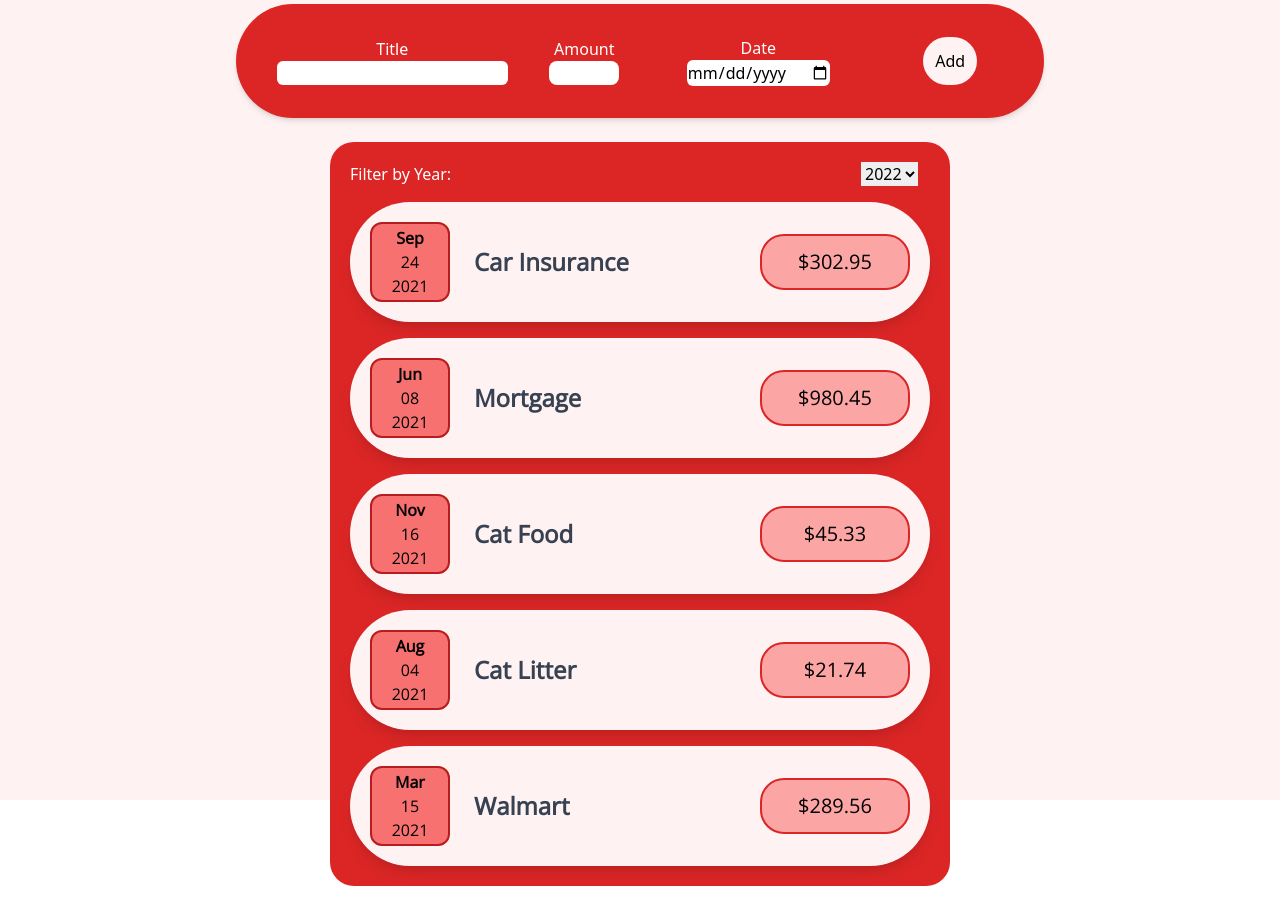
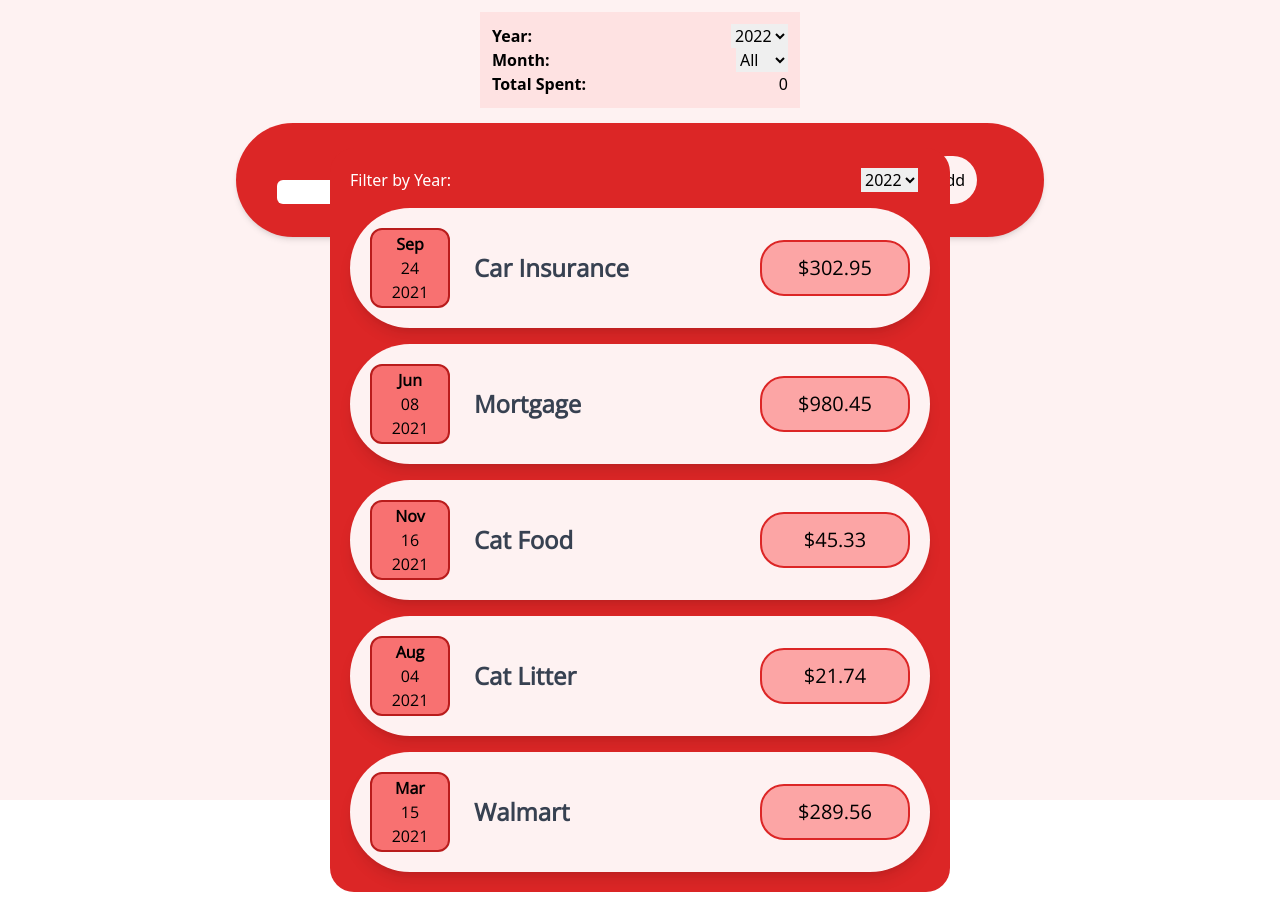
Before and after one commit to 90sPixelDev/react-expanse-tracker, a React (Create React App) app: page / in a window 1280 px wide. Built offline with nearby package versions, Linux system fonts and the light colour scheme.

Commit message:
working spend total filter by year also added nice shadow box to hovered expense only on bigger screens

```diff
--- a/src/App.js
+++ b/src/App.js
@@ -3,6 +3,7 @@ import './tailwind.css';
 import Expenses from './components/Expenses/Expenses';
 import HomeBody from './components/UI/HomeBody';
 import NewExpense from './components/NewExpense/NewExpense';
+import Stats from './components/stats/Stats';
 
 const App = () => {
 	const initExpenses = [
@@ -42,19 +43,14 @@ const App = () => {
 
 	const addExpenseHandler = (createdExpense) => {
 		console.log(createdExpense);
-		// const newExpense = {
-		// 	id: createdExpense.id,
-		// 	title: createdExpense.enteredTitle,
-		// 	amt: createdExpense.enteredAmt,
-		// 	date: createdExpense.enteredDate,
-		// };
 		setExpenses((prevState) => {
-			return [...prevState, createdExpense];
+			return [createdExpense, ...prevState];
 		});
 	};
 
 	return (
 		<HomeBody>
+			<Stats data={expenses}></Stats>
 			<NewExpense onAddExpense={addExpenseHandler} />
 			<Expenses items={expenses} />
 		</HomeBody>
--- a/src/components/Expenses/ExpenseItem.js
+++ b/src/components/Expenses/ExpenseItem.js
@@ -7,7 +7,7 @@ const ExpenseItem = (props) => {
 
 	const classes = {
 		expenseParent:
-			'w-full group bg-red-50 hover:bg-red-100 hover:scale-105 transition-all ease-in-out p-5 rounded-full shadow-lg font-OpenSans m-auto',
+			'w-full group bg-red-50 hover:bg-red-100 hover:scale-105 sm:hover:shadow-red-900 shadow-lg transition-all ease-in-out p-5 rounded-full font-OpenSans m-auto',
 		spacing: 'flex items-center justify-between',
 		flexLayout: 'inline-flex w-100',
 		expenseTitle:
--- a/src/components/NewExpense/ExpenseForm.js
+++ b/src/components/NewExpense/ExpenseForm.js
@@ -24,7 +24,7 @@ const ExpenseForm = (props) => {
 		setEnteredTitle(e.target.value);
 	};
 	const amtChangedHandler = (e) => {
-		setEnteredAmt(e.target.value);
+		setEnteredAmt(parseFloat(e.target.value));
 	};
 	const dateChangedHandler = (e) => {
 		setEnteredDate(e.target.value);
--- a/src/components/UI/HomeBody.js
+++ b/src/components/UI/HomeBody.js
@@ -3,7 +3,8 @@ import PropTypes from 'prop-types';
 
 const HomeBody = (props) => {
 	const classes = {
-		homeBody: 'h-full bg-red-50 grid place-items-center',
+		homeBody:
+			'absolute min-h-full h-fit w-full bg-red-50 grid grid-rows-layout place-items-center',
 	};
 	return <section className={classes.homeBody}>{props.children}</section>;
 };
--- /dev/null
+++ b/src/components/stats/Stats.js
@@ -0,0 +1,73 @@
+import React, { useState } from 'react';
+import PropTypes from 'prop-types';
+
+const Stats = (props) => {
+	const classes = {
+		wholeSection: 'bg-red-100 w-[25vw] grid p-3',
+		miniRow: 'h-[3vh] min-h-[15px] flex justify-between',
+		statTitle: 'flow-root my-auto font-bold',
+		select: 'my-auto h-[1.5em]',
+		amt: 'my-auto',
+	};
+
+	let sum = 0;
+	const [total, setTotal] = useState(0);
+
+	const yearSpendFilterHandler = (e) => {
+		setTotal(0);
+		console.log(e.target.value);
+		props.data.forEach((expense) => {
+			console.log(expense.date.getFullYear());
+			if (expense.date.getFullYear() === parseInt(e.target.value)) {
+				sum += expense.amt;
+				setTotal(sum.toFixed(2));
+				console.log('Total: ' + sum);
+			}
+		});
+	};
+
+	return (
+		<section className={classes.wholeSection}>
+			<div className={classes.miniRow}>
+				<label className={classes.statTitle}>Year:</label>
+				<select
+					className={classes.select}
+					onChange={yearSpendFilterHandler}
+				>
+					<option>2022</option>
+					<option>2021</option>
+					<option>2020</option>
+					<option>2019</option>
+				</select>
+			</div>
+			<div className={classes.miniRow}>
+				<label className={classes.statTitle}>Month:</label>
+				<select className={classes.select}>
+					<option>All</option>
+					<option>Jan</option>
+					<option>Feb</option>
+					<option>Mar</option>
+					<option>Apr</option>
+					<option>May</option>
+					<option>Jun</option>
+					<option>Jul</option>
+					<option>Aug</option>
+					<option>Sep</option>
+					<option>Oct</option>
+					<option>Nov</option>
+					<option>Dec</option>
+				</select>
+			</div>
+			<div className={classes.miniRow}>
+				<p className={classes.statTitle}>Total Spent: </p>
+				<span className={classes.amt}>{total}</span>
+			</div>
+		</section>
+	);
+};
+
+Stats.propTypes = {
+	data: PropTypes.array,
+};
+
+export default Stats;
--- a/tailwind.config.js
+++ b/tailwind.config.js
@@ -6,6 +6,9 @@ module.exports = {
 		extend: {
 			fontFamily: {
 				OpenSans: ['Open Sans', 'sans-serif'],
+			},
+			gridTemplateRows: {
+				layout: '15vh, 15vh, 70vh',
 			},
 		},
 		screens: {
```
